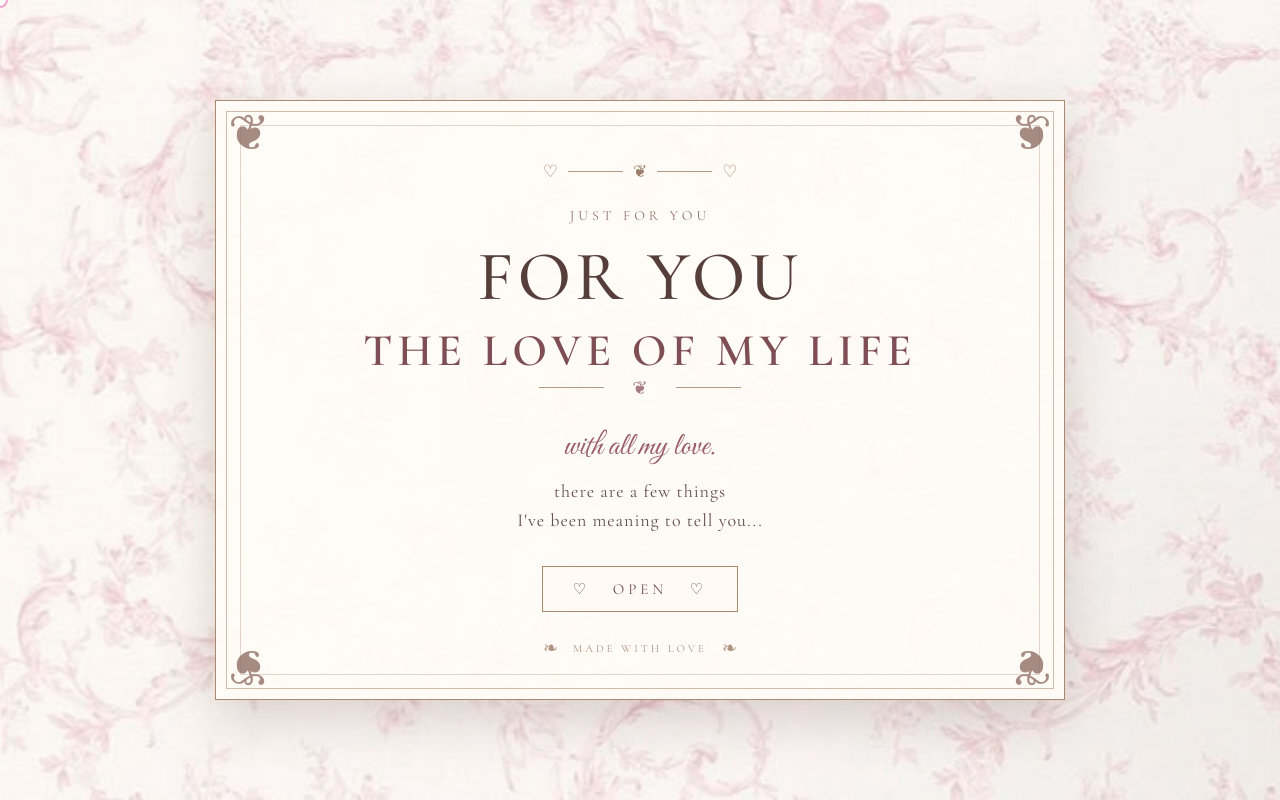
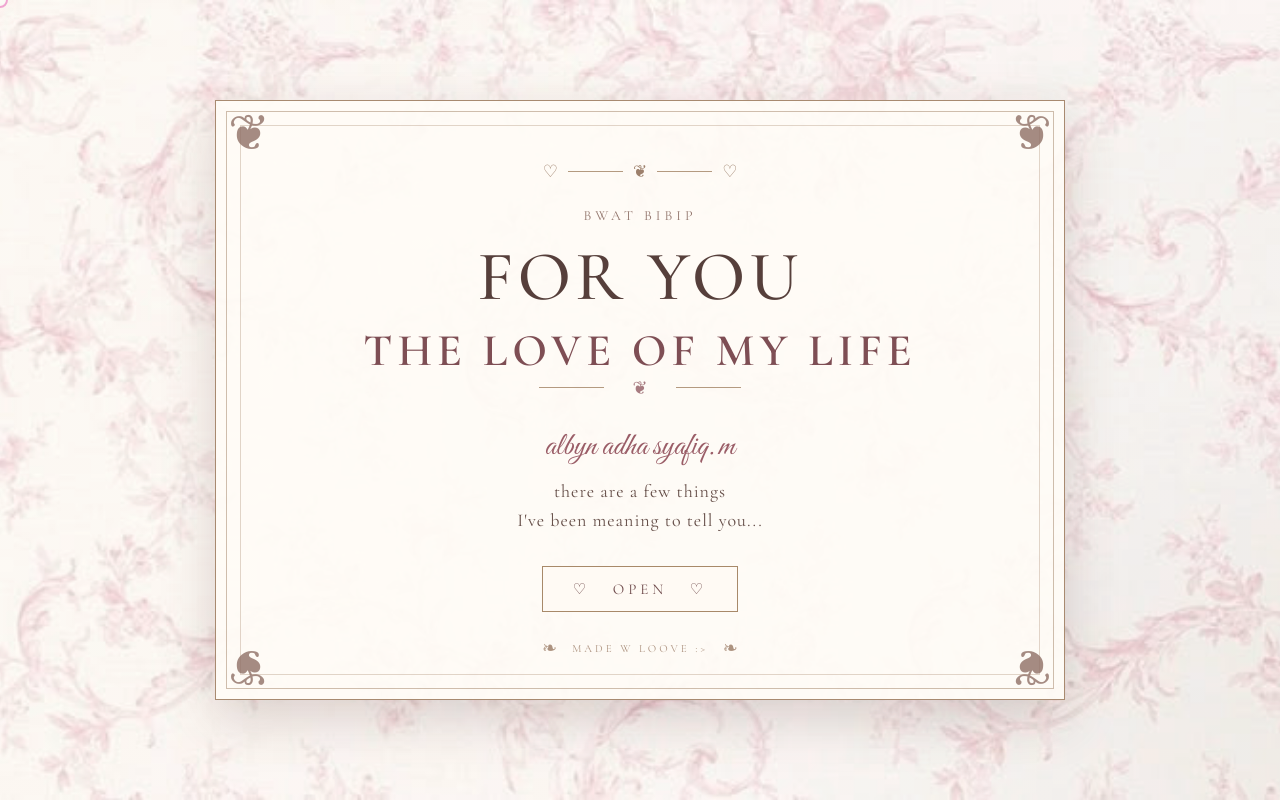
Before and after one commit to aurielataya02-cell/bipbip, a plain HTML site: page index.html in a window 1280 px wide. Drawn offline with nearby package versions, Linux system fonts and the light colour scheme.

Commit message:
Update index.html

```diff
--- a/index.html
+++ b/index.html
@@ -72,7 +72,7 @@
             <div class="opening-content">
 
                 <p class="eyebrow">
-                    JUST FOR YOU
+                    bwat bibip
                 </p>
 
 
@@ -89,7 +89,7 @@
 
 
                 <p class="dedication">
-                    with all my love.
+                    albyn adha syafiq.m
                 </p>
 
 
@@ -113,7 +113,7 @@
 
                 <span>❧</span>
 
-                <p>made with love</p>
+                <p> made w loOve :> </p>
 
                 <span>❧</span>
 
```
